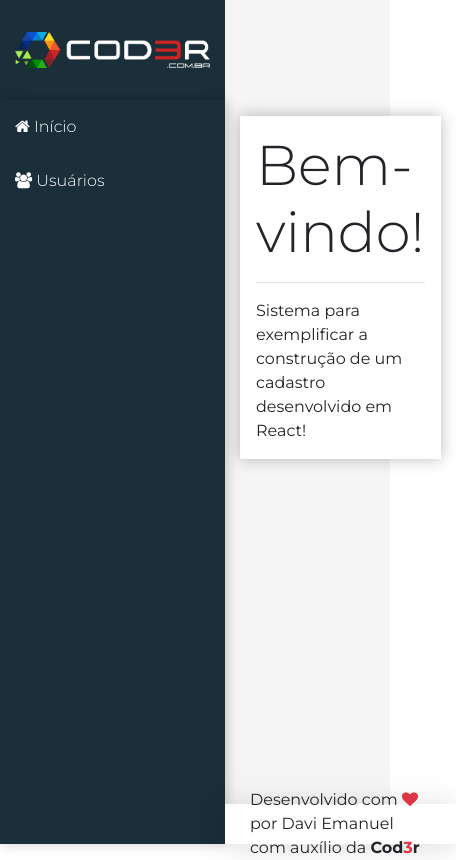
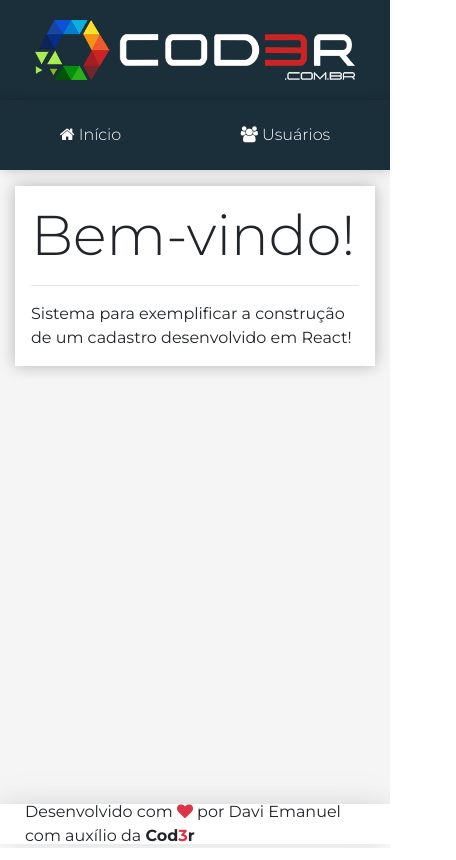
Before and after one commit to daviemanuels/CWM-CRUD-ReactJS, a React (Create React App) app in the folder frontend/: page / in a window 390 px wide. Shown: the whole page, 456 px wide, since content can reach past the window. Built offline with nearby package versions, Linux system fonts and the light colour scheme.

Commit message:
Css update

```diff
--- a/frontend/src/components/template/Logo.css
+++ b/frontend/src/components/template/Logo.css
@@ -9,3 +9,9 @@
     padding: 0 15px;
     width: 100%;
 }
+
+@media(max-width: 576px) {
+    aside.logo img {
+        width: 350px;
+    }
+}
--- a/frontend/src/components/template/Nav.css
+++ b/frontend/src/components/template/Nav.css
@@ -16,3 +16,22 @@
 .menu a:hover {
     background: linear-gradient(135deg, #07a7e3 0%, #32dac3 100%);
 }
+
+@media(max-width: 768px) {
+    .menu {
+        display: flex;
+        justify-content: flex-start;
+        align-items: center;
+    }
+
+    .menu a {
+        display: inline;
+        padding: 10px;
+        margin: 0;
+    }
+
+    .menu {
+        height: 100%;
+        justify-content: space-around;
+    }
+}
--- a/frontend/src/main/App.css
+++ b/frontend/src/main/App.css
@@ -3,6 +3,7 @@
 
     --logo-height: 100px;
     --header-height: 100px;
+    --menu-top-height: 70px;
     --aside-width: 225px;
     --footer-height: 40px;
 
@@ -53,3 +54,35 @@
 footer.footer {
     grid-area: footer;
 }
+
+@media(max-width: 768px) {
+    .app {
+        grid-template-rows:
+            var(--header-height)
+            var(--menu-top-height)
+            1fr
+            var(--footer-height);
+        grid-template-columns: var(--aside-width) 1fr;
+        grid-template-areas:
+            "logo header"
+            "menu menu"
+            "content content"
+            "footer footer";
+    }
+}
+
+@media(max-width: 576px) {
+    .app {
+        grid-template-rows:
+            var(--logo-height)
+            var(--menu-top-height)
+            1fr
+            var(--footer-height);
+        grid-template-columns: 1fr;
+        grid-template-areas:
+            "logo"
+            "menu"
+            "content"
+            "footer";
+    }
+}
```
